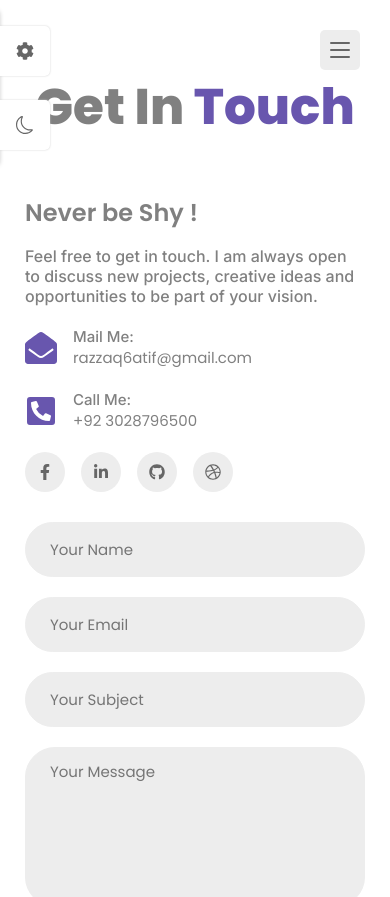
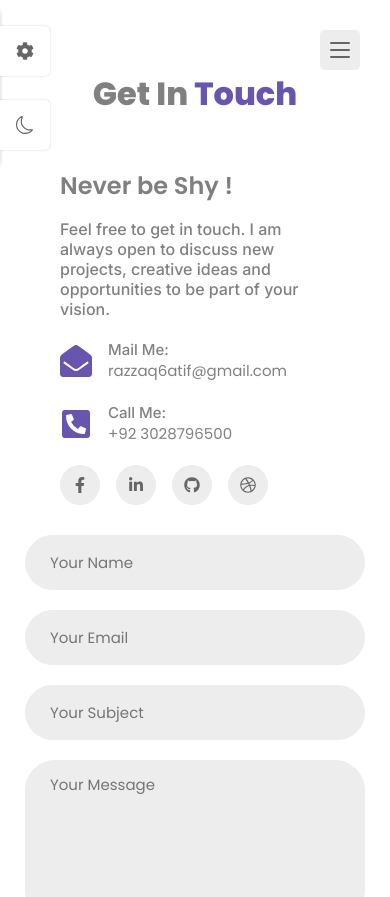
Before and after one commit to atii007/AtifRazzaq-Portfolio, a Next.js app: page /contact in a window 390 px wide. Shown: the top 897 px of the page. Built offline with nearby package versions, Linux system fonts and the light colour scheme.

Commit message:
Update page.css

```diff
--- a/app/contact/page.css
+++ b/app/contact/page.css
@@ -112,7 +112,14 @@
   margin-top: 0.5rem;
   text-align: center;
 }
+
 @media screen and (max-width: 468px) {
+  .contact_data {
+    padding-inline: 35px;
+  }
+  .section_title {
+    font-size: var(--h2-font-size);
+  }
   .contact_container {
     grid-template-columns: none;
   }
```
